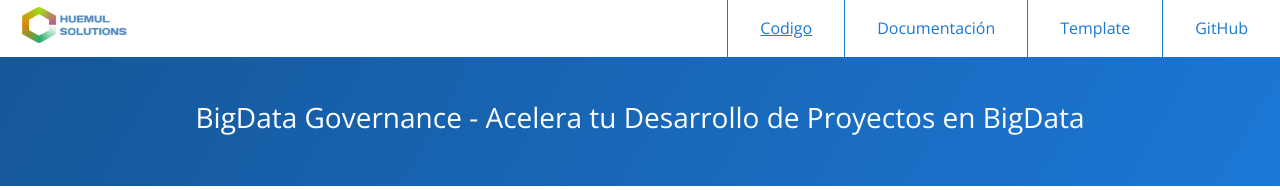
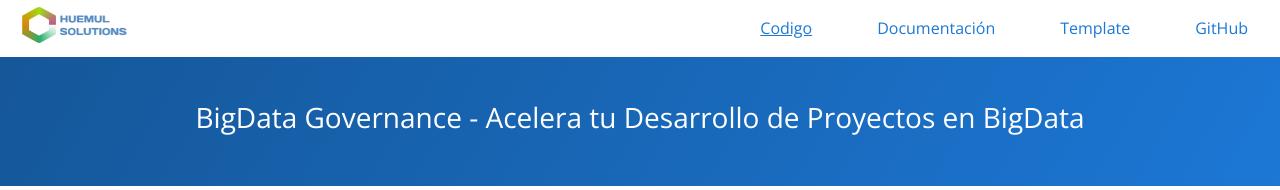
Before and after one commit to Blashhm/blashhm.github.io, a Jekyll site: the page built from index.md, in a window 1280 px wide. Shown: the top 190 px of the page. Built offline with Jekyll 4.4.1, drawn with Linux system fonts in a browser that asks for light colours; some web fonts are replaced.

Commit message:
Update normalize.scss

```diff
--- a/_sass/normalize.scss
+++ b/_sass/normalize.scss
@@ -562,7 +562,7 @@ th {
 
 .nav-collapse a {
   -webkit-tap-highlight-color: rgba(0,0,0,0);
-  border-top: 1px solid #1c77d5;
+  border-top: 1px solid white;
   text-decoration: none;
   background: #ffffff;
   padding: 0.7em 1em;
@@ -579,7 +579,7 @@ th {
 
 @media screen and (min-width: 40em) {
   .nav-collapse a {
-    border-left: 1px solid #1c77d5;
+    border-left: 1px solid white;
     padding: 1.02em 2em;
     text-align: center;
     border-top: 0;
```
